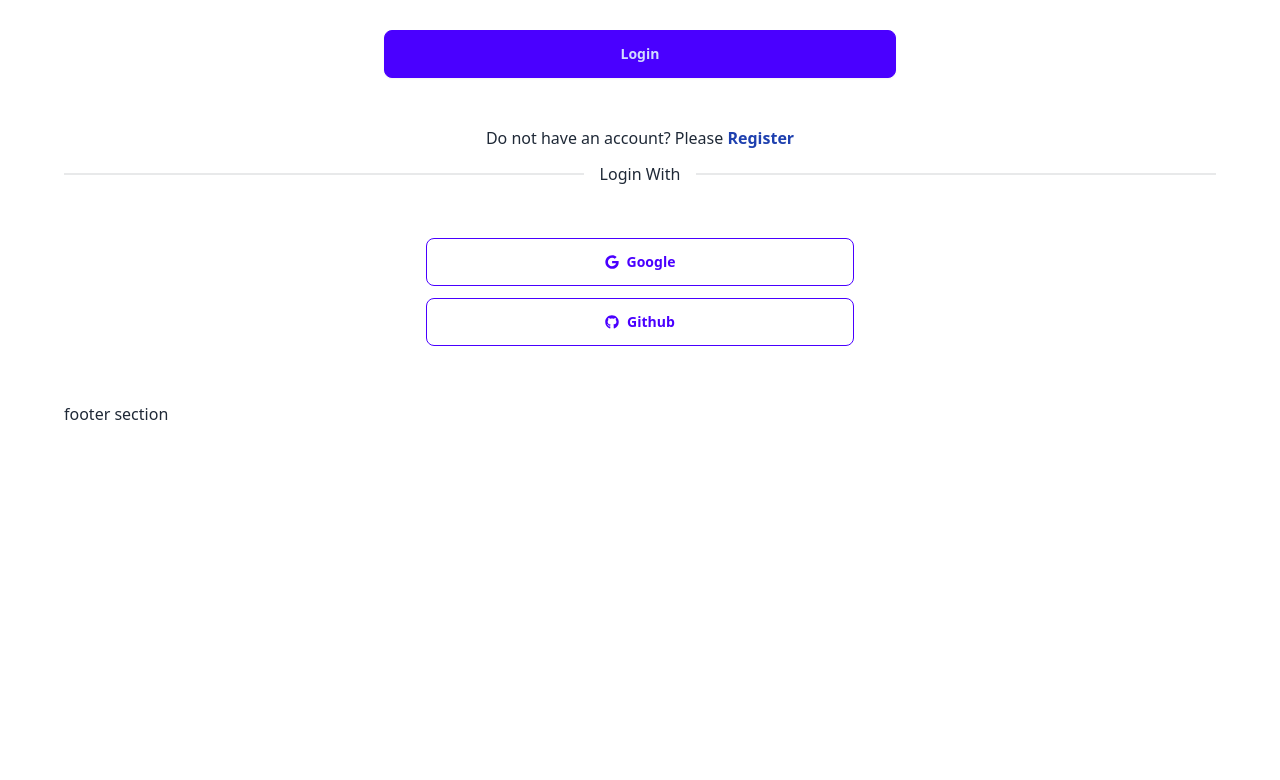
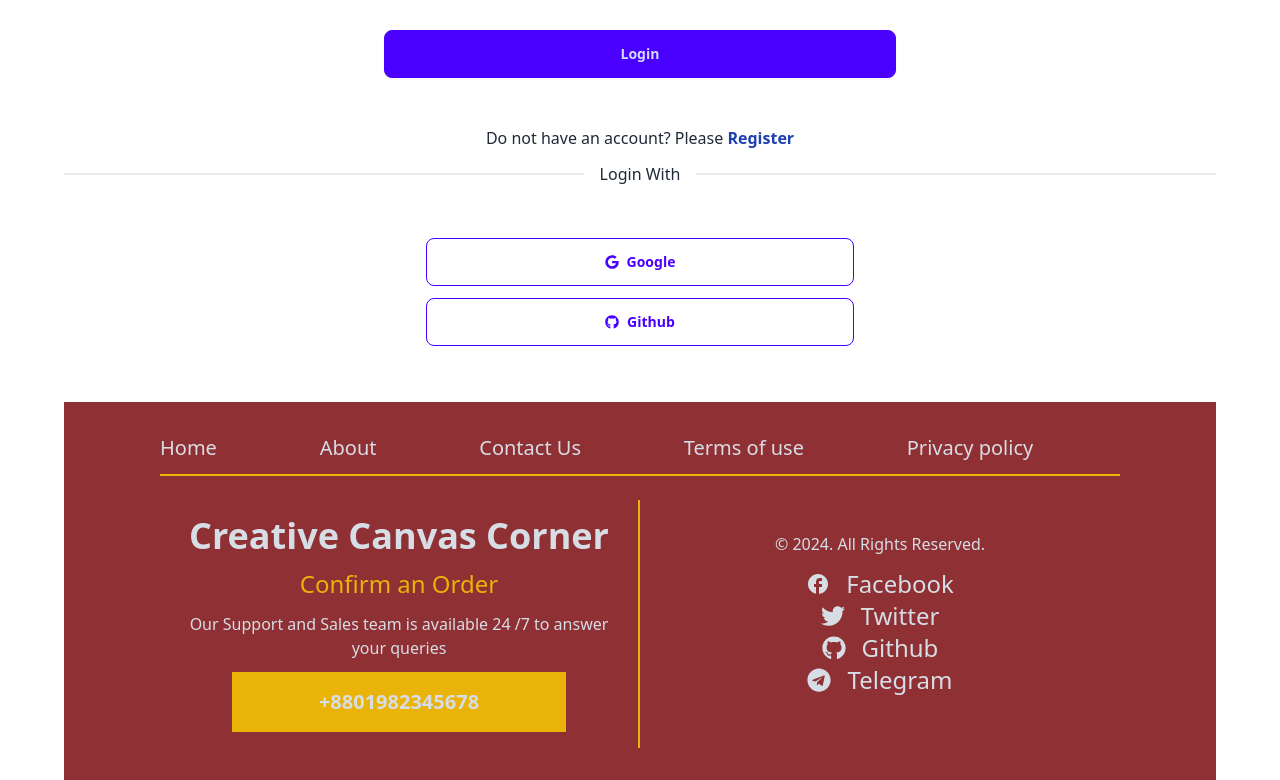
Before and after one commit to rabayasultana/creative-canvas-corner-10-client, a React (Vite) app: page /login in a window 1280 px wide. Shown: the part 406-1186 px from the top of the page. Before the commit the page ends 832 px from the top, so only its background shows below. Built offline with nearby package versions, Linux system fonts and the light colour scheme; no server answers.

Commit message:
Footer section done

```diff
--- a/src/Pages/AllCraftItem.jsx
+++ b/src/Pages/AllCraftItem.jsx
@@ -1,5 +1,6 @@
 import { Link, useLoaderData } from "react-router-dom";
 import Navbar from "../components/Navbar";
+import Footer from "../components/Footer";
 
 
 const AllCraftItem = () => {
@@ -38,6 +39,7 @@ const AllCraftItem = () => {
     </tbody>
   </table>
 </div>
+<Footer></Footer>
         </div>
     );
 };
--- /dev/null
+++ b/src/Pages/Contact.jsx
@@ -0,0 +1,37 @@
+
+import { FaEnvelope, FaPhoneAlt, FaMapMarkerAlt } from "react-icons/fa";
+import Navbar from "../components/Navbar";
+import Footer from "../components/Footer";
+const Contact = () => {
+  return (
+    <div>
+
+      <Navbar></Navbar>
+
+      <div className="w-1/2 mx-auto my-10 p-10 bg-green-50 shadow animate__animated animate__fadeInUp">
+        <h2 className="text-4xl text-center font-bold mb-12 text-green-800">
+          Contact Us
+        </h2>
+
+        <div>
+          <p className="flex items-center mb-4 justify-center text-2xl">
+            <FaEnvelope className="mr-4 text-xl text-blue-500" />
+            <span>info@wanderlustcollective.com</span>
+          </p>
+          <p className="flex items-center mb-4  justify-center text-2xl">
+            <FaPhoneAlt className="mr-4 text-xl text-blue-500" />
+            <span>+8801732412345</span>
+          </p>
+          <p className="flex items-center  justify-center text-2xl">
+            <FaMapMarkerAlt className="mr-4 text-xl text-blue-500" />
+            <span>Dhanmondi, Dhaka</span>
+          </p>
+        </div>
+      </div>
+
+      <Footer></Footer>
+    </div>
+  );
+};
+
+export default Contact;
--- a/src/Pages/Home.jsx
+++ b/src/Pages/Home.jsx
@@ -2,6 +2,7 @@ import { useLoaderData } from "react-router-dom";
 import CraftItemCard from "../components/CraftItemCard";
 import Navbar from "../components/Navbar";
 import Banner from "../components/Banner";
+import Footer from "../components/Footer";
 
 const Home = () => {
 
@@ -19,6 +20,7 @@ const Home = () => {
             }
             </div>
         </div>
+        <Footer></Footer>
         </div>
     );
 };
--- a/src/components/Footer.jsx
+++ b/src/components/Footer.jsx
@@ -1,10 +1,87 @@
+import { MdFacebook } from "react-icons/md";
+import { FaCopyright, FaGithub, FaTelegram, FaTwitter } from "react-icons/fa";
+import { Link } from "react-router-dom";
 
 const Footer = () => {
-    return (
-        <div>
-           <h2>footer section</h2>
+  return (
+    <footer
+      className="px-24 py-8 bg-[#8F3034] text-neutral-content"
+      data-aos="fade-up"
+    >
+      <div className="footer text-neutral-content">
+        <Link className="link link-hover text-xl" to="/">
+          Home
+        </Link>
+        <Link className="link link-hover text-xl" to="/about">
+          About
+        </Link>
+        <Link className="link link-hover text-xl" to="/contact">
+          Contact Us
+        </Link>
+        <Link className="link link-hover text-xl" to="/terms">
+          Terms of use
+        </Link>
+        <Link className="link link-hover text-xl" to="/privacy">
+          Privacy policy
+        </Link>
+      </div>
+
+      <div className="border-t-2 border-yellow-500 mt-3 pt-6  md:flex justify-between">
+        <div className="text-center space-y-3 lg:border-r-2 p-4 border-yellow-500 md:w-1/2">
+          <h3 className="text-4xl font-bold">Creative Canvas Corner</h3>
+          <h2 className="text-2xl text-yellow-500">Confirm an Order</h2>
+          <p>
+            Our Support and Sales team is available 24 /7 to answer your queries
+          </p>
+
+          <p className="bg-yellow-500 p-4 w-full md:w-3/4 mx-auto text-xl font-bold">
+            +8801982345678
+          </p>
         </div>
-    );
+        <div className="text-center space-y-3 md:w-1/2 ">
+
+          <div className="mt-8">&copy; 2024. All Rights Reserved.</div>
+         <div>
+         <a href="https://www.facebook.com/groups/webdevelopmentbatch9/permalink/880573520504178">
+            {" "}
+            <p>
+              <div className="flex items-center justify-center gap-4 text-2xl">
+                <MdFacebook />
+                <span>Facebook</span>
+              </div>
+            </p>
+          </a>
+          <a href="https://twitter.com/i/flow/login">
+            {" "}
+            <p>
+              <div className="flex items-center justify-center gap-4 text-2xl">
+                <FaTwitter />
+                <span>Twitter</span>
+              </div>
+            </p>
+          </a>
+          <a href="https://github.com/">
+            <p>
+              <div className="flex items-center justify-center gap-4 text-2xl">
+                <FaGithub />
+                <span>Github</span>
+              </div>
+            </p>
+          </a>
+          <a href="https://telegram.org/">
+            {" "}
+            <p>
+              <div className="flex items-center justify-center gap-4 text-2xl">
+                <FaTelegram />
+                <span>Telegram</span>
+              </div>
+            </p>
+          </a>
+         </div>
+        </div>
+      </div>
+    </footer>
+  );
 };
 
 export default Footer;
```
Also changed, not shown: src/routes/Routes.jsx (+6 -1 lines).
